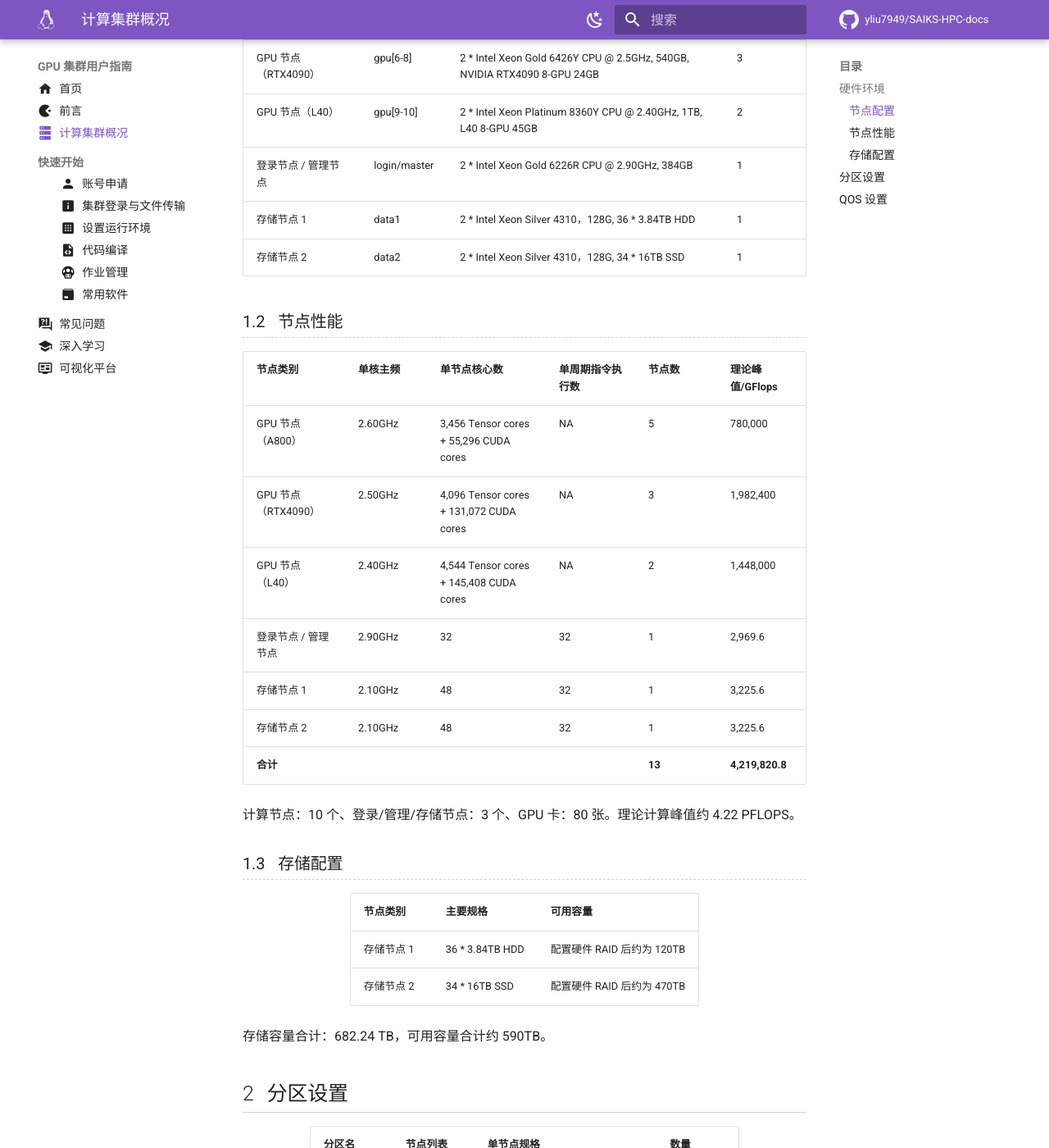
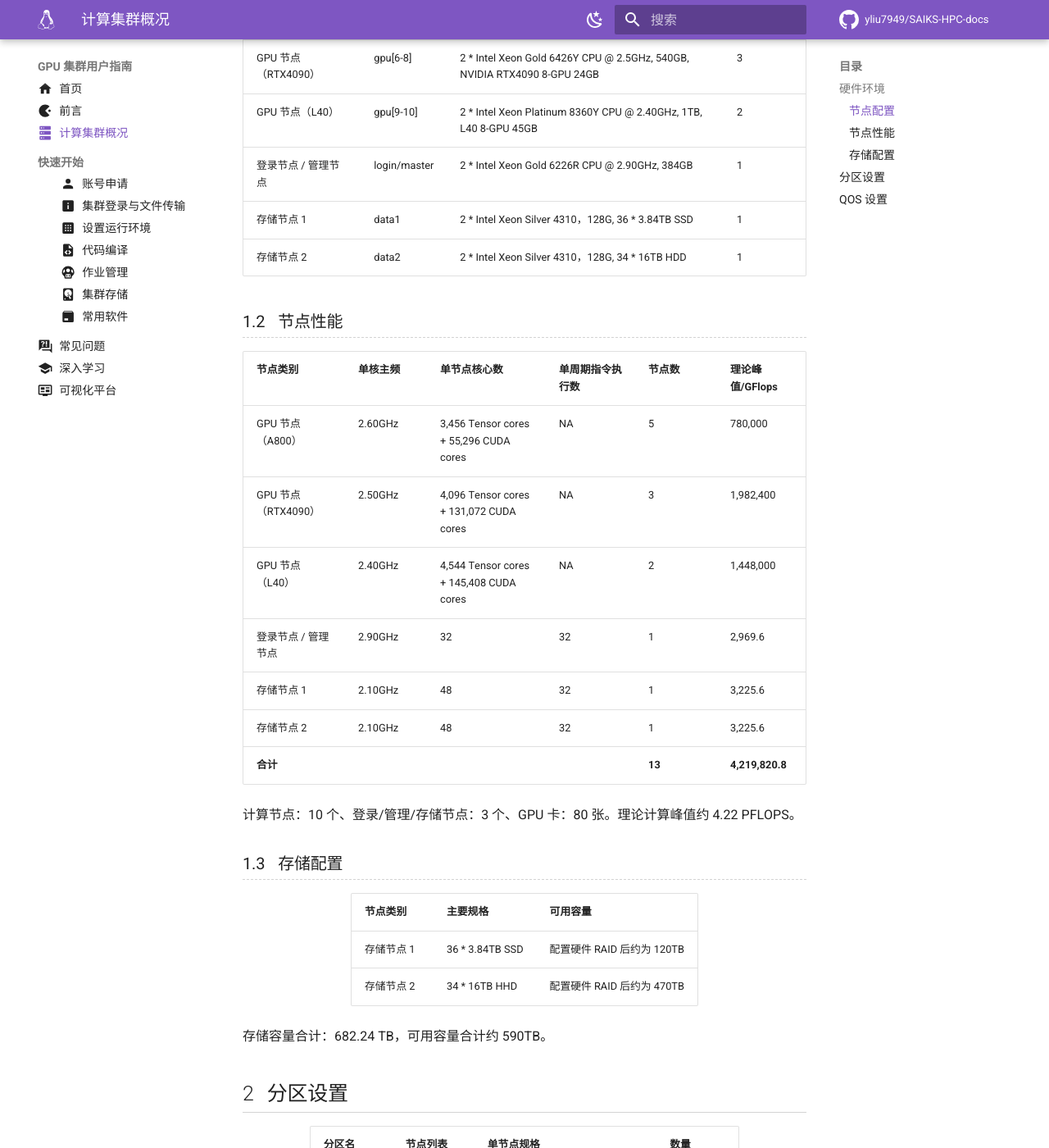
Before and after one commit to yliu7949/SAIKS-HPC-docs, an MkDocs documentation site: the page built from docs/cluster.md, in a window 1280 px wide and 1400 px high, scrolled down 417 px. Shown: the whole window at 82% size. Built offline with MkDocs 1.6.1 and Material for MkDocs 9.7.7, drawn with Linux system fonts in a browser that asks for light colours; comment, search, counter and statistics services are not loaded.

```diff
--- a/docs/cluster.md
+++ b/docs/cluster.md
@@ -16,8 +16,8 @@ icon: material/server
 | GPU 节点（RTX4090） | gpu[6-8]     | 2 * Intel Xeon Gold 6426Y CPU @ 2.5GHz, 540GB, NVIDIA RTX4090 8-GPU 24GB | 3   |
 | GPU 节点（L40）     | gpu[9-10]    | 2 * Intel Xeon Platinum 8360Y CPU @ 2.40GHz, 1TB, L40 8-GPU 45GB         | 2   |
 | 登录节点 / 管理节点     | login/master | 2 * Intel Xeon Gold 6226R CPU @ 2.90GHz, 384GB                           | 1   |
-| 存储节点 1          | data1        | 2 \* Intel Xeon Silver 4310，128G, 36 \* 3.84TB HDD                       | 1   |
-| 存储节点 2          | data2        | 2 \* Intel Xeon Silver 4310，128G, 34 \* 16TB SSD                         | 1   |
+| 存储节点 1          | data1        | 2 \* Intel Xeon Silver 4310，128G, 36 \* 3.84TB SSD                       | 1   |
+| 存储节点 2          | data2        | 2 \* Intel Xeon Silver 4310，128G, 34 \* 16TB HDD                         | 1   |
 
 ### 节点性能
 
@@ -37,8 +37,8 @@ icon: material/server
 
 | 节点类别   | 主要规格            | 可用容量                |
 |--------|-----------------|---------------------|
-| 存储节点 1 | 36 * 3.84TB HDD | 配置硬件 RAID 后约为 120TB |
-| 存储节点 2 | 34 * 16TB SSD   | 配置硬件 RAID 后约为 470TB |
+| 存储节点 1 | 36 * 3.84TB SSD | 配置硬件 RAID 后约为 120TB |
+| 存储节点 2 | 34 * 16TB HHD   | 配置硬件 RAID 后约为 470TB |
 
 存储容量合计：682.24 TB，可用容量合计约 590TB。
 
--- a/mkdocs.yml
+++ b/mkdocs.yml
@@ -99,6 +99,7 @@ nav:
     - 设置运行环境: guideline/module.md
     - 代码编译: guideline/compile.md
     - 作业管理: guideline/slurm.md
+    - 集群存储: guideline/storage.md
     - 常用软件: guideline/software.md
   - 常见问题: faq.md
   - 深入学习: learn.md
```
Also changed, not shown: docs/faq.md (+5 -1 lines), docs/guideline/storage.md (added, +47 -0 lines).
